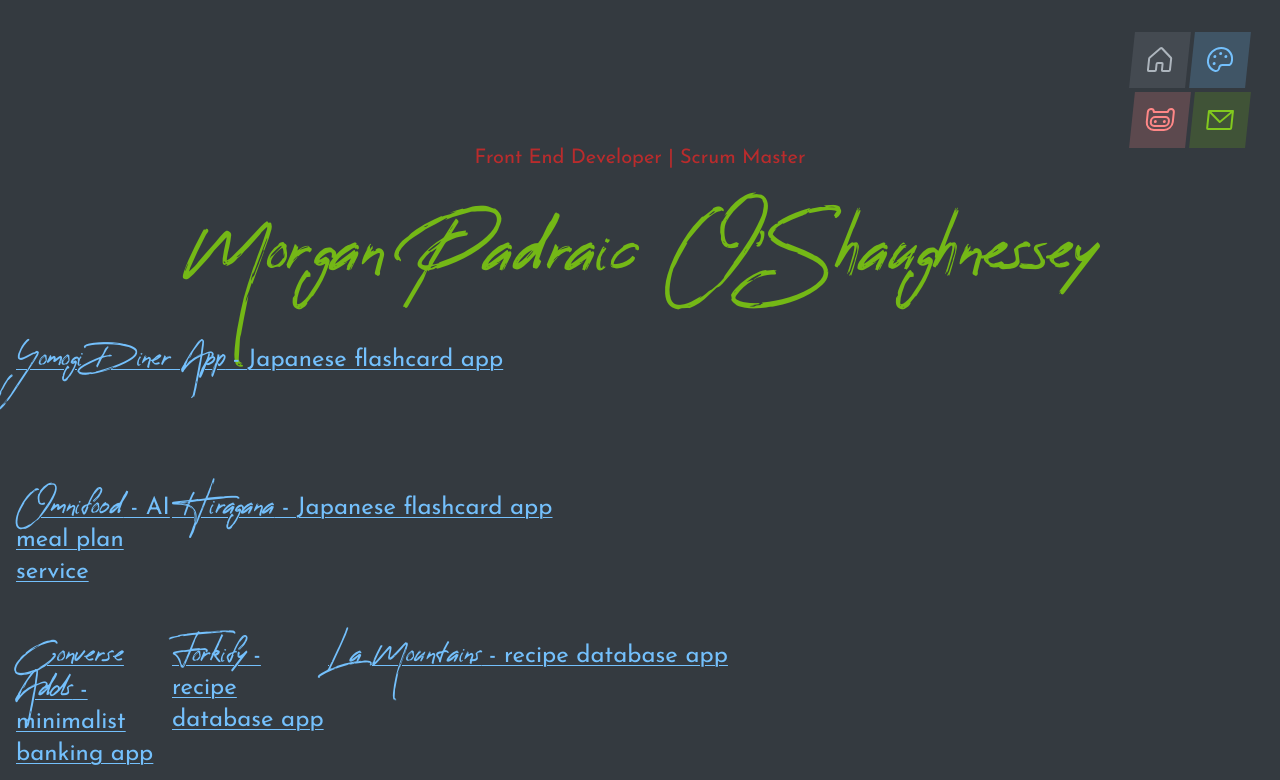
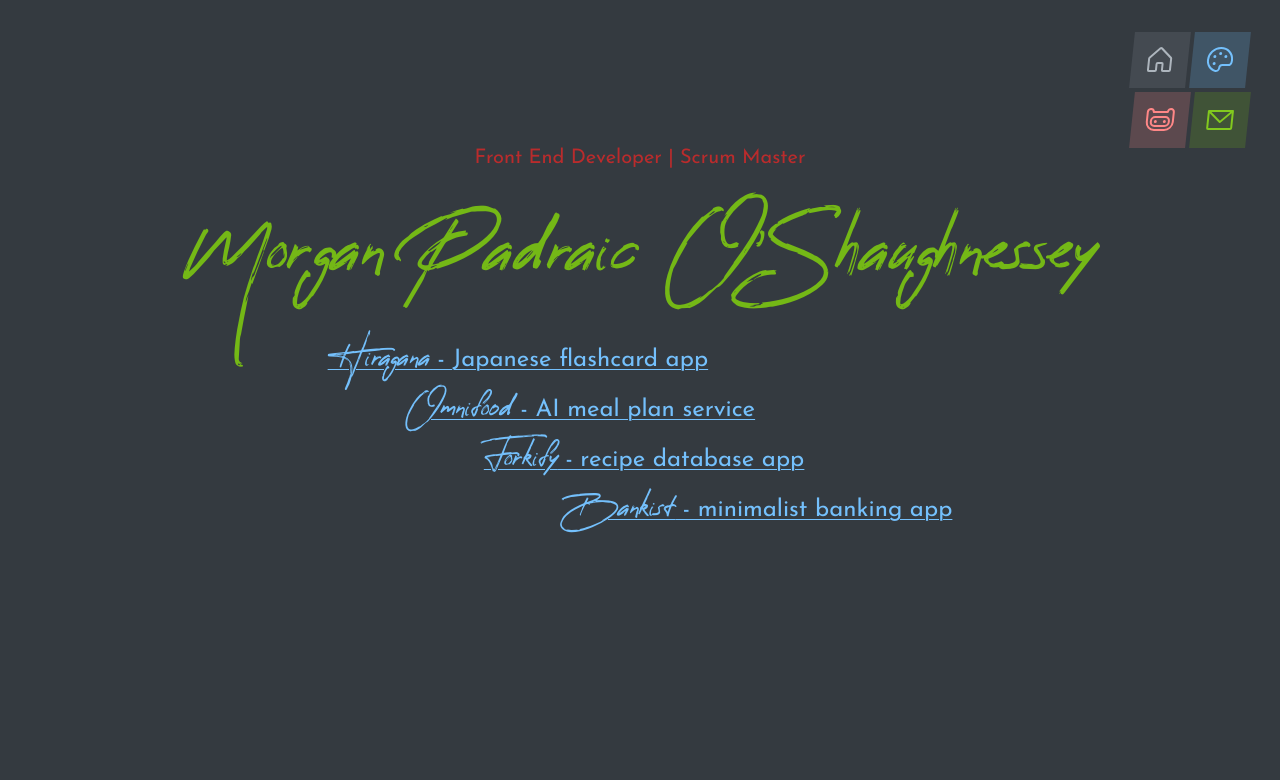
Before and after one commit to theMorganObject/tmo-portfolio, a Next.js app: page / in a window 1280 px wide. Shown: the top 780 px of the page. Built offline with nearby package versions, Linux system fonts and the light colour scheme.

Commit message:
fixed bug on homepage caused by previous commit.

```diff
--- /dev/null
+++ b/lib/featuredprojects.js
@@ -0,0 +1,46 @@
+export const featuredProjects = [
+  {
+    id: 1,
+    siteName: 'Hiragana',
+    description: 'Japanese flashcard app',
+    longDescription:
+      'An open-source flashcard app I designed and built to help myself and others learn Japanese kanji',
+    href: 'https://hiraganaflashcards.netlify.app/',
+    skills: ['React', 'CSS', 'Original Design'],
+    imagePath: '/img/hiragana-flashcards.JPG',
+    alt: 'placeholder',
+  },
+  {
+    id: 2,
+    siteName: 'Omnifood',
+    description: 'AI meal plan service',
+    longDescription:
+      'Advertisement page for a fictional AI-powered food delivery service. A pixel-perfect design built with vanilla HTML and CSS',
+    href: 'https://omnifood-morgan-oshaughnessey.netlify.app/',
+    skills: ['HTML', 'CSS'],
+    imagePath: '/img/omnifood.JPG',
+    alt: 'placeholder',
+  },
+  {
+    id: 3,
+    siteName: 'Forkify',
+    description: 'recipe database app',
+    longDescription:
+      'Recipe app with automatic portion adjustments and bookmarking features. Powered by an API with over 1 million recipes.',
+    href: 'https://forkify-morgan-oshaughnessey-v2.netlify.app/',
+    skills: ['JavaScript'],
+    imagePath: '/img/forkify.JPG',
+    alt: 'placeholder',
+  },
+  {
+    id: 4,
+    siteName: 'Bankist',
+    description: 'minimalist banking app',
+    longDescription:
+      'A beautiful landing page for a banking app built using pure JavaScript.',
+    href: 'https://bankist-app-morgan-oshaughnessey.netlify.app/',
+    skills: ['JavaScript'],
+    imagePath: '/img/bankist.JPG',
+    alt: 'placeholder',
+  },
+];
--- a/src/app/page.tsx
+++ b/src/app/page.tsx
@@ -1,4 +1,4 @@
-import { workSamples } from '../../lib/worksamples';
+import { featuredProjects } from '../../lib/featuredprojects';
 import WorkSample from '../components/WorkSample';
 
 export default function Home() {
@@ -12,7 +12,7 @@
         <span className='font-reey'>{fullName}</span>
       </h1>
       <ul className='grid gap-y-2 grid-rows-4 grid-cols-8 text-xs xs:gap-y-4 sm:text-base md:text-xl lg:text-2xl'>
-        {workSamples.map((sample, index) => (
+        {featuredProjects.map((sample, index) => (
           <WorkSample
             key={sample.id}
             href={sample.href}
```
